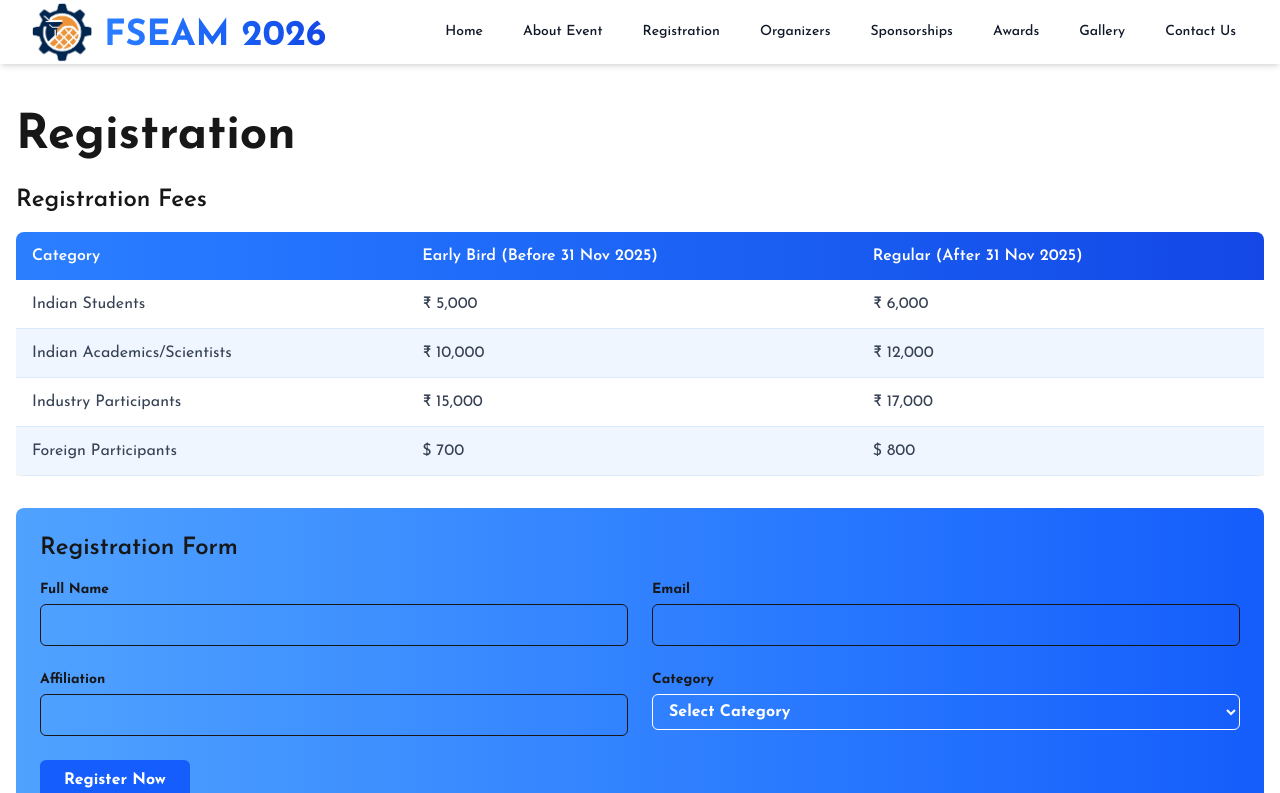
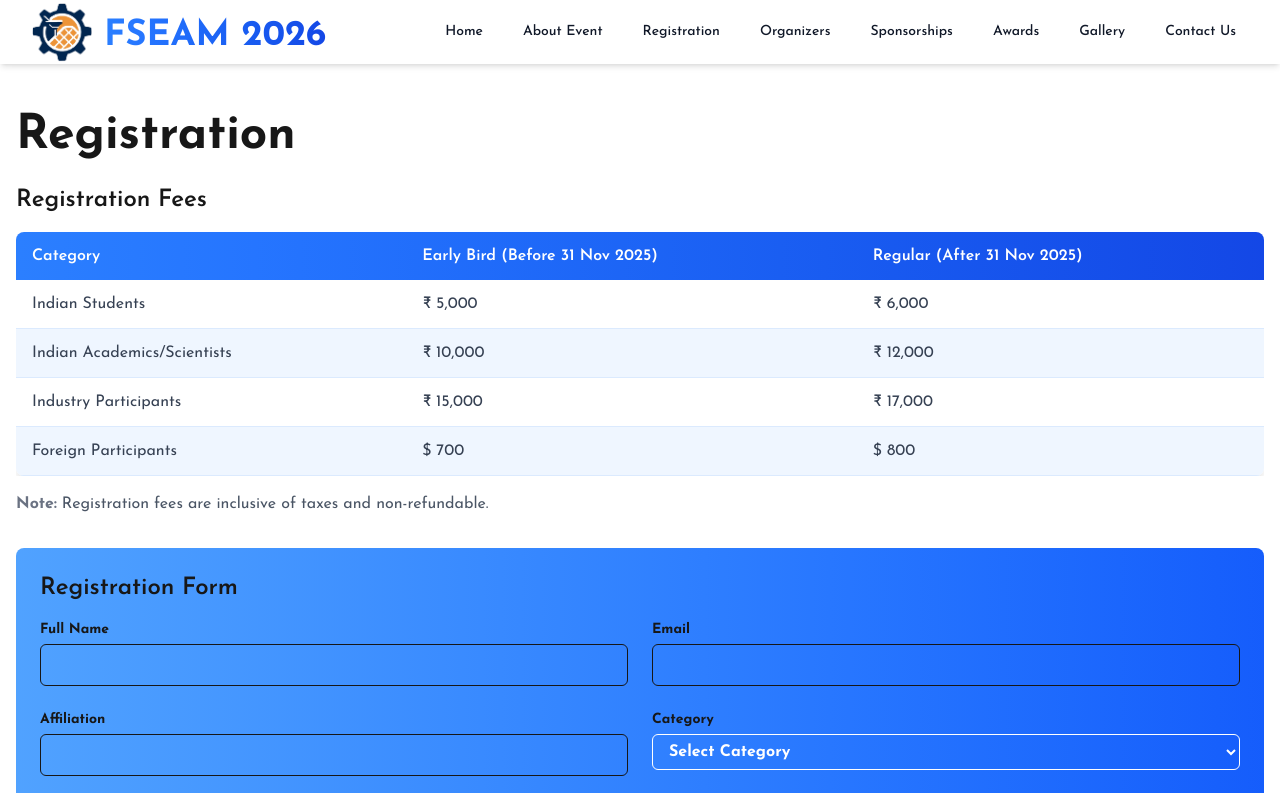
Before and after one commit to sushabhan878/IIT_KGP_MME_Conference, a Next.js app: page /registration in a window 1280 px wide. Shown: the top 793 px of the page. Built offline with nearby package versions, Linux system fonts and the light colour scheme.

Commit message:
Added the Note line in registration page

```diff
--- a/app/registration/page.tsx
+++ b/app/registration/page.tsx
@@ -42,6 +42,7 @@ const Registration = () => {
                             </tbody>
                         </table>
                     </div>
+                    <p className="text-gray-600 mt-4"><span className='font-bold text-gray-500'>Note:</span> Registration fees are inclusive of taxes and non-refundable.</p>
                 </div>
 
                 <div className="bg-gradient-to-r from-blue-400 to-blue-600 font-bold p-6 rounded-lg mb-8">
```
